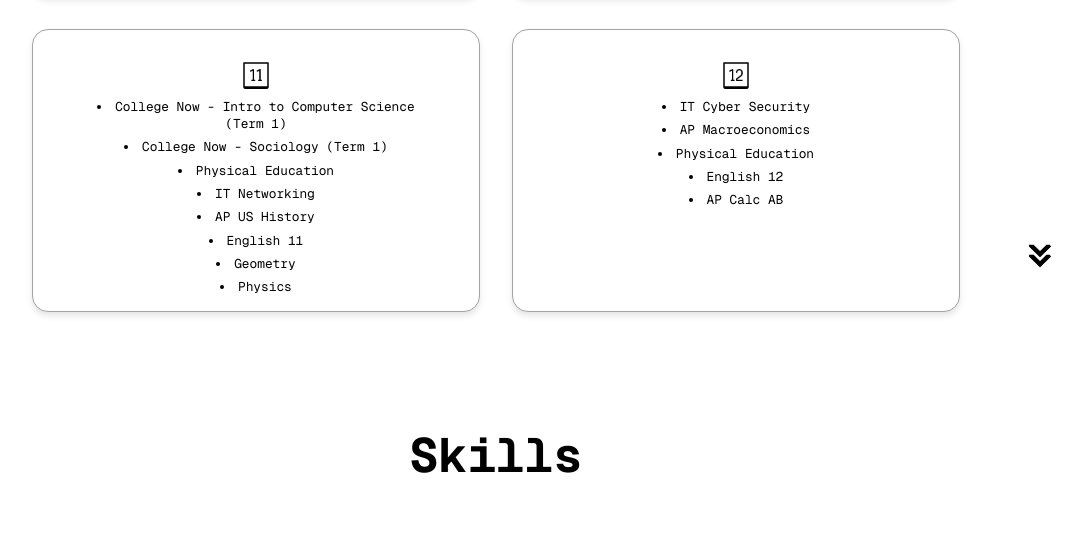
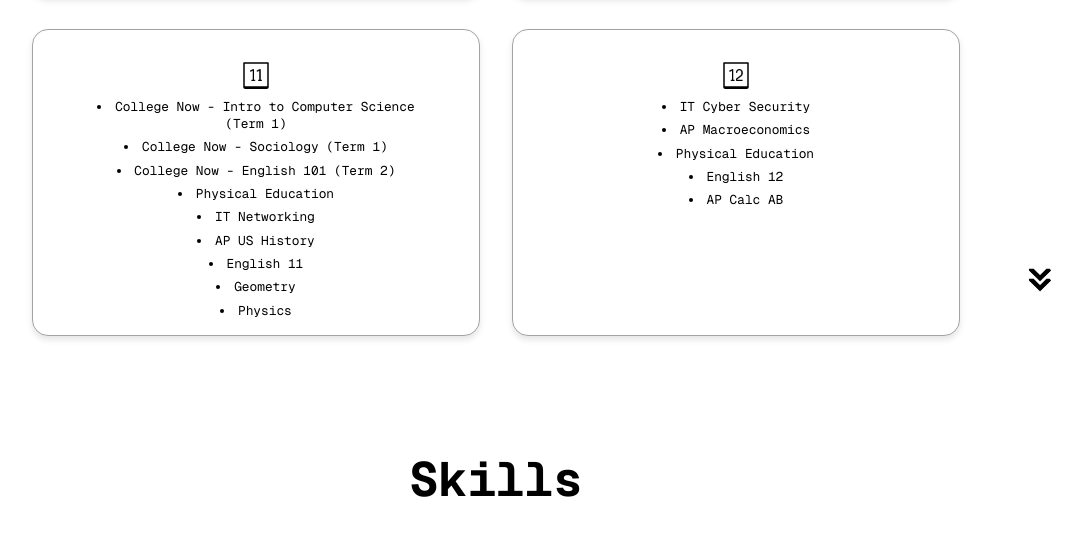
Before and after one commit to itzkaylie/portfolio, a plain HTML site: page index.html in a window 1280 px wide. Shown: the part 2246-2790 px from the top of the page, without its empty margins (144-1226 px from the left). Drawn offline with nearby package versions, Linux system fonts and the light colour scheme.

Commit message:
added college n0w

```diff
--- a/index.html
+++ b/index.html
@@ -205,6 +205,7 @@
                     <ul>
                         <li>College Now - Intro to Computer Science (Term 1)</li>
                         <li>College Now - Sociology (Term 1)</li>
+                        <li>College Now - English 101 (Term 2)</li>
                         <li>Physical Education</li>
                         <li>IT Networking</li>
                         <li>AP US History</li>
```
Also changed, not shown: 1 other file.
